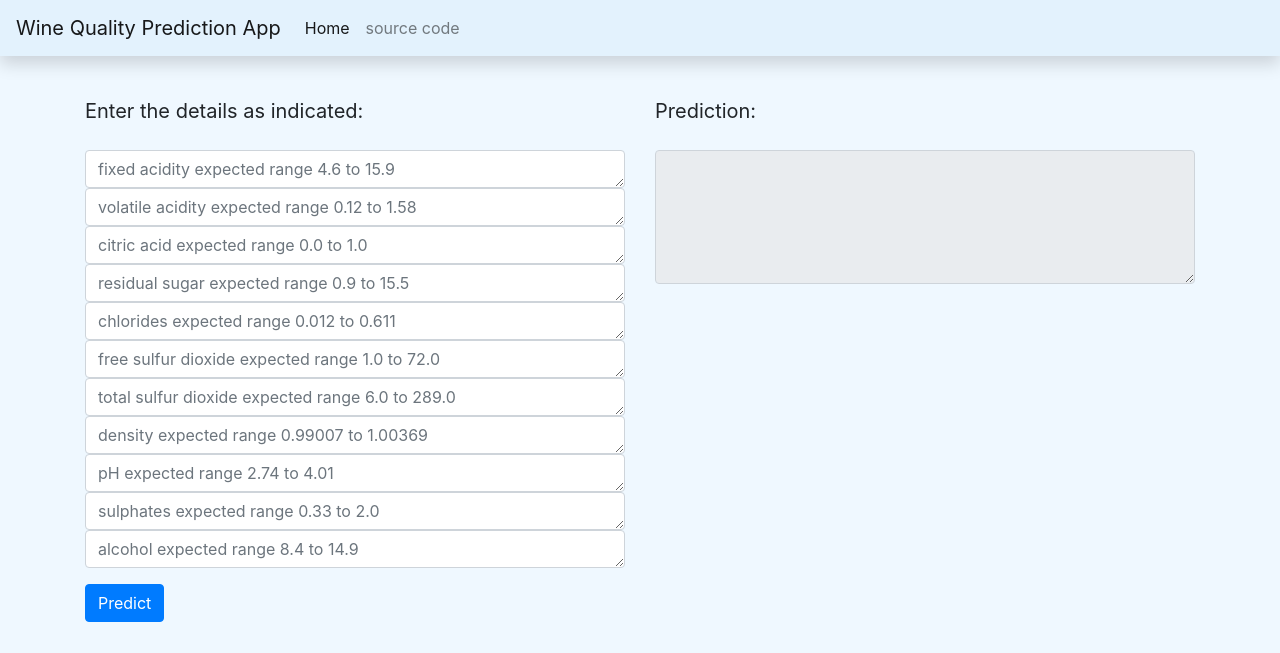
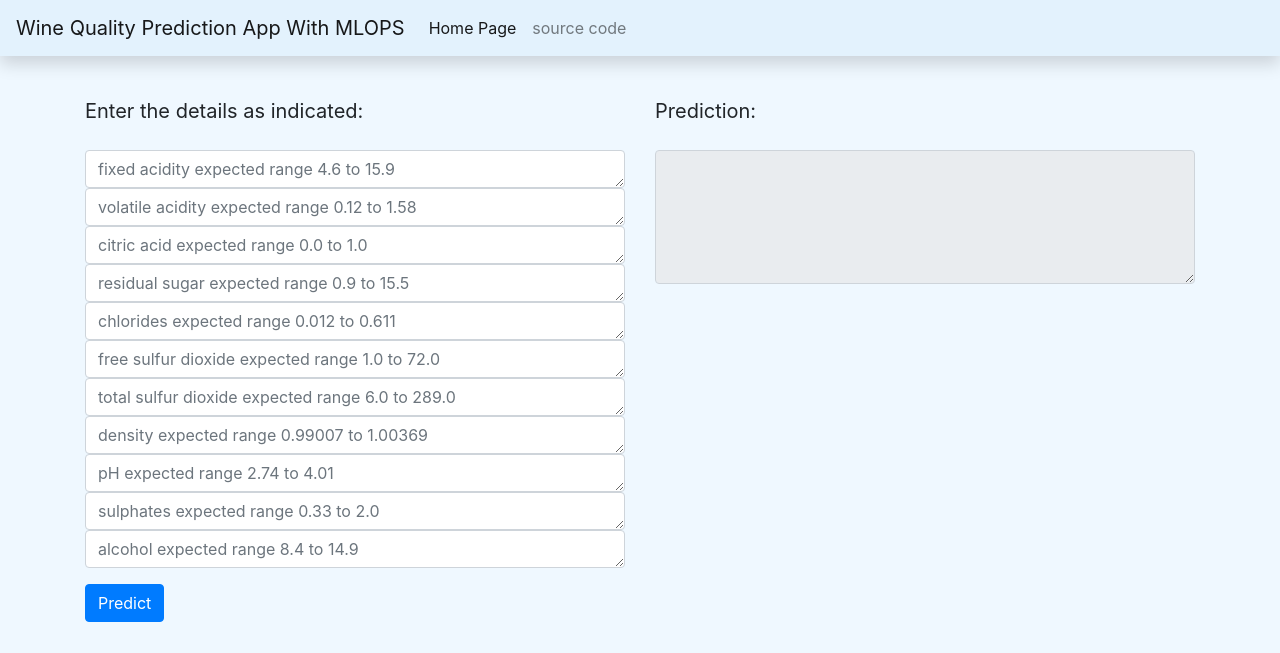
Before and after one commit to amalaj7/WineQuality_MLops, a Flask app: page / in a window 1280 px wide. Shown: the top 653 px of the page. Run offline with Flask 2, Linux system fonts and the light colour scheme; some libraries are stand-ins or nearby versions.

Commit message:
updated index

```diff
--- a/webapp/templates/index.html
+++ b/webapp/templates/index.html
@@ -15,7 +15,7 @@ WineQuality
 <!-- nav bar -->
 
 <nav class="navbar navbar-expand-lg navbar-light shadow fixed-top" style="background-color: #e3f2fd;">
-    <a class="navbar-brand" href="/">Wine Quality Prediction App</a>
+    <a class="navbar-brand" href="/">Wine Quality Prediction App With MLOPS</a>
     <button class="navbar-toggler" type="button" data-toggle="collapse" data-target="#navbarNav"
         aria-controls="navbarNav" aria-expanded="false" aria-label="Toggle navigation">
         <span class="navbar-toggler-icon"></span>
@@ -23,7 +23,7 @@ WineQuality
     <div class="collapse navbar-collapse" id="navbarNav">
         <ul class="navbar-nav">
             <li class="nav-item active">
-                <a class="nav-link" href="/">Home <span class="sr-only">(current)</span></a>
+                <a class="nav-link" href="/">Home Page <span class="sr-only">(current)</span></a>
             </li>
             <li class="nav-item">
                 <a class="nav-link" href="https://github.com/amalaj7/WineQuality_MLops">source code</a>
```
